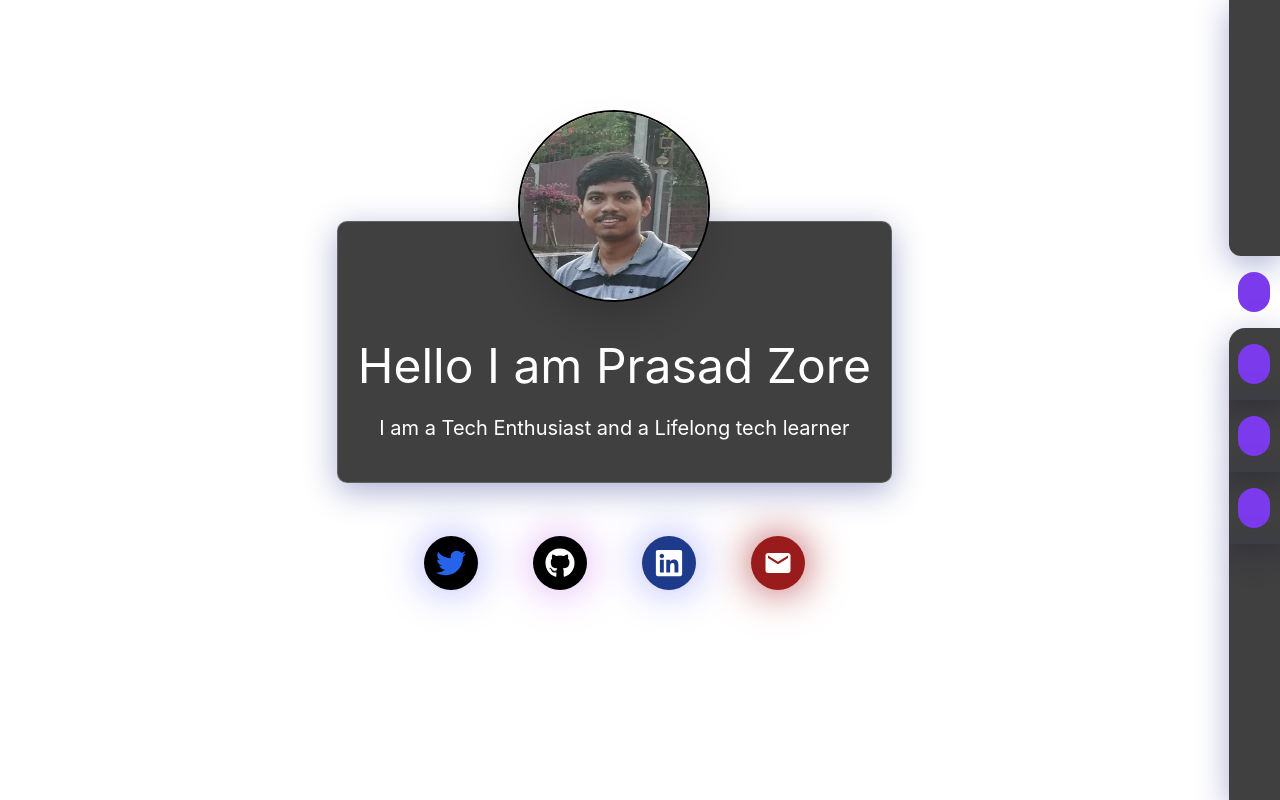
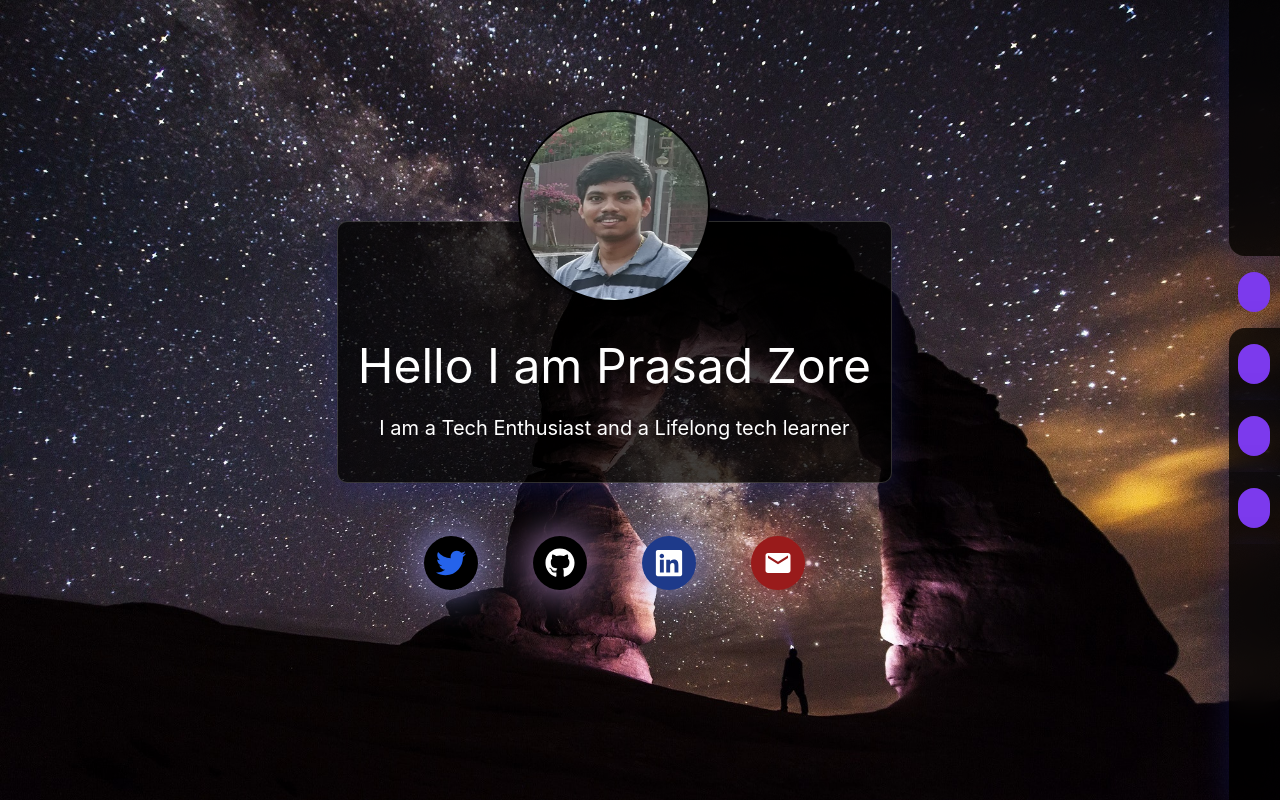
Before and after one commit to prasadthx/prasadthx.github.io, a React (Create React App) app: page / in a window 1280 px wide. Built offline with nearby package versions, Linux system fonts and the light colour scheme; some icons are missing.

Commit message:
Fixed navigation

```diff
--- a/src/App.css
+++ b/src/App.css
@@ -6,7 +6,7 @@
     right: 0;
     height:100vh;
     width:100vw;
-    /*background-image: url(./assets/images/image.jpg) ;*/
+    background-image: url(./assets/images/image.jpg) ;
     background-size: cover;
     overscroll-behavior: contain;
 }
--- a/src/App.tsx
+++ b/src/App.tsx
@@ -12,7 +12,7 @@ function App() {
 
     return (
 
-        <div className="App flex flex-col md:flex-row">
+        <div className="App flex flex-col md:flex-row z-1">
 
             <div className="Content h-full">
 
--- a/src/components/Certifications.tsx
+++ b/src/components/Certifications.tsx
@@ -34,7 +34,7 @@ export const Certifications = (props:any) => {
     return (
     <div className={"w-full h-full relative"}>
         <VisibilitySensor onChange={onChange}>
-            <div className={"absolute right-1/2 top-1/2 z-0"}>
+            <div className={"absolute right-1/2 top-1/2 z-0 opacity-0"}>
                 Hello World
             </div>
         </VisibilitySensor>
--- a/src/components/FirstPage.tsx
+++ b/src/components/FirstPage.tsx
@@ -15,7 +15,7 @@ export const FirstPage = (props:any) => {
     return (
         <div className={"w-full h-full relative"}>
             <VisibilitySensor onChange={onChange}>
-                <div className={"absolute right-1/2 top-1/2 z-0"}>
+                <div className={"absolute right-1/2 top-1/2 z-0 opacity-0"}>
                     Hello World
                 </div>
             </VisibilitySensor>
--- a/src/components/Interests.tsx
+++ b/src/components/Interests.tsx
@@ -32,7 +32,7 @@ export const Interests = (props:any) => {
     return (
         <div className={"w-full h-full relative"}>
             <VisibilitySensor onChange={onChange}>
-                <div className={"absolute right-1/2 top-1/2 z-0"}>
+                <div className={"absolute right-1/2 top-1/2 z-0 opacity-0"}>
                     Hello World
                 </div>
             </VisibilitySensor>
--- a/src/components/NavigationSidebar.css
+++ b/src/components/NavigationSidebar.css
@@ -33,13 +33,11 @@
         justify-content: space-between;
         align-items: center;
     }
+
+    .high{
+        /*box-shadow:20px 20px 50px 10px pink inset;*/
+    }
 }
-
-.Icon:hover{
-    transform: scale(1.5,1.5);
-    transition: transform 500ms;
-}
-
 
 @media (min-width: 768px){
     .Icon:hover ~ .NavHead{
@@ -57,4 +55,8 @@
         to {visibility: visible;}
     }
 
+    .Icon:hover{
+        transform: scale(1.5,1.5);
+        transition: transform 500ms;
+    }
 }
--- a/src/components/NavigationSidebar.tsx
+++ b/src/components/NavigationSidebar.tsx
@@ -32,7 +32,7 @@ export const NavigationSidebar = (props:any) => {
     let dotInvisible = hoverState ? 'invisible' : 'visible'
     return (
         <div className='MainBar w-full h-full max-h-full text-white flex justify-evenly flex-row md:flex-col'>
-            <div className={pageIndex==1?'flex-1 md:rounded-bl-xl supporter':'flex-1 supporter'}>
+            <div className={pageIndex==1?'flex-1 rounded-tr-2xl md:rounded-tr-none md:rounded-bl-2xl supporter':'flex-1 supporter'}>
 
             </div>
             <div className={"menu"}>
@@ -40,10 +40,15 @@ export const NavigationSidebar = (props:any) => {
                     <div
                         className={getClassName(index, pageIndex)}>
                         <a href={value[0]}>
-                            <div className='flex grow-0 flex-row justify-center items-center text-center py-4 px-2'>
+                            <div className='flex grow-0 flex-col md:flex-row justify-center items-center text-center py-4 px-2'>
                                 <div className='rounded-full bg-purple-600 p-2 Icon relative'>
                                     {value[2]}
                                 </div>
+                                {pageIndex-1== index? (
+                                    <div className={"visible md:invisible md:absolute"}>
+                                        <GoPrimitiveDot/>
+                                    </div>
+                                ) : (<></>)}
                                 <div className='text-sm invisible NavHead absolute right-10 text-white bg-purple-600 px-3 rounded-l-full'>
                                     {/*{*/}
                                     {/*    pageIndex-1== index? (<small>{value[1]}</small>) : (<></>)*/}
@@ -65,7 +70,7 @@ export const NavigationSidebar = (props:any) => {
 const getClassName = (index: number, pageIndex:number): string => {
     let className = "";
     if(index==(pageIndex-1)){
-        className += 'text-white';
+        className += 'text-white high';
     }
     else{
         className += 'text-white supporter'
@@ -74,7 +79,7 @@ const getClassName = (index: number, pageIndex:number): string => {
         className += ' rounded-tl-2xl'
     }
     if (index == pageIndex - 2){
-        className += ' md:rounded-bl-2xl';
+        className += ' rounded-tr-2xl md:rounded-tr-none md:rounded-bl-2xl';
     }
     className += ' hover:text-2xl'
     return className;
```
